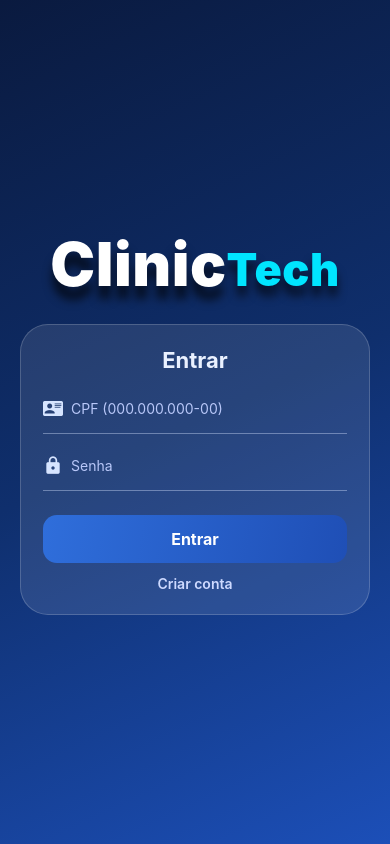
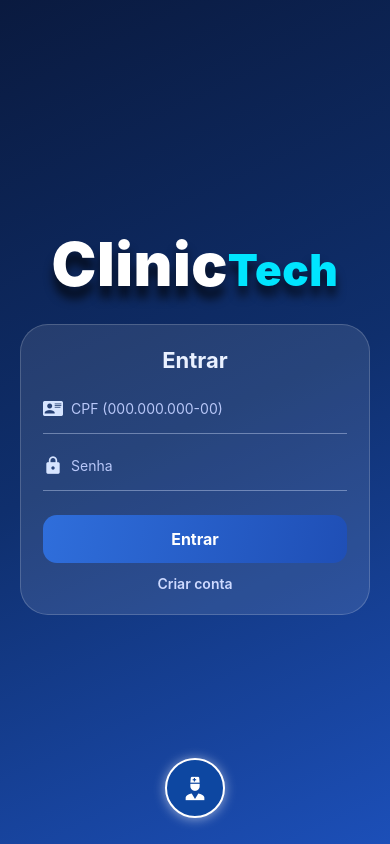
Before and after one commit to Livi4-GIT/Clinitech---Engenharia-de-Software, a React Native app in the folder apps/mobile/: screen / in a window 390 px wide. Built offline with nearby package versions, Linux system fonts and the light colour scheme.

Commit message:
Feito botão para ir para área de login do médico

```diff
--- a/apps/mobile/App.js
+++ b/apps/mobile/App.js
@@ -3,6 +3,7 @@ import { StatusBar } from "expo-status-bar";
 import { StyleSheet, View, Text, Pressable, Alert } from "react-native";
 import LoginUsuario from "./components/LoginUsuario";
 import CadastroUsuario from "./components/CadastroUsuario";
+import LoginMedico from "./components/LoginMedico";
 
 export default function App() {
   const [screen, setScreen] = useState("login");
@@ -22,6 +23,7 @@ export default function App() {
       {screen === "login" && (
         <LoginUsuario
           onGoCadastro={() => setScreen("cadastro")}
+          onGoLoginMedico={() => setScreen("loginMedico")}
           onLoginSuccess={handleLoginSuccess}
         />
       )}
@@ -37,6 +39,10 @@ export default function App() {
         </>
       )}
 
+      {screen === "loginMedico" && (
+        <LoginMedico onBack={() => setScreen("login")} />
+      )}
+
       <StatusBar style="light" />
     </View>
   );
--- /dev/null
+++ b/apps/mobile/components/LoginMedico.js
@@ -0,0 +1,41 @@
+import React from "react";
+import { View, Text, Pressable, StyleSheet, Platform, KeyboardAvoidingView } from "react-native";
+import { LinearGradient } from "expo-linear-gradient";
+
+export default function LoginMedico({ onBack }) {
+  return (
+    <LinearGradient colors={["#0a1a3f", "#0f2f6d", "#1c4fb8"]} start={{ x: 0, y: 0 }} end={{ x: 1, y: 1 }} style={{ flex: 1 }}>
+      <KeyboardAvoidingView behavior={Platform.OS === "ios" ? "padding" : undefined} style={{ flex: 1 }}>
+        <View style={styles.center}>
+          <Text style={styles.title}>Login Médico – teste</Text>
+          {onBack && (
+            <Pressable style={styles.backBtn} onPress={onBack}>
+              <Text style={styles.backTxt}>Voltar</Text>
+            </Pressable>
+          )}
+        </View>
+      </KeyboardAvoidingView>
+    </LinearGradient>
+  );
+}
+
+const styles = StyleSheet.create({
+  center: { flex: 1, alignItems: "center", justifyContent: "center", padding: 20 },
+  title: {
+    color: "#eaf1ff",
+    fontSize: 22,
+    fontWeight: "800",
+    textAlign: "center",
+    textShadowColor: "rgba(0,0,0,0.55)",
+    textShadowOffset: { width: 0, height: 3 },
+    textShadowRadius: 6,
+  },
+  backBtn: {
+    marginTop: 16,
+    backgroundColor: "rgba(47,110,219,0.9)",
+    paddingVertical: 10,
+    paddingHorizontal: 16,
+    borderRadius: 12,
+  },
+  backTxt: { color: "#fff", fontWeight: "700" },
+});
--- a/apps/mobile/components/LoginUsuario.js
+++ b/apps/mobile/components/LoginUsuario.js
@@ -48,8 +48,9 @@ export default class LoginUsuario extends React.Component {
     return (
       <LinearGradient colors={["#0a1a3f", "#0f2f6d", "#1c4fb8"]} start={{ x: 0, y: 0 }} end={{ x: 1, y: 1 }} style={{ flex: 1 }}>
         <KeyboardAvoidingView behavior={Platform.OS === "ios" ? "padding" : undefined} style={{ flex: 1 }}>
+          <View style={{ flex: 1 }}>
             <View style={styles.center}>
-            {/* Marca sem círculo */}
+              {/* Marca */}
               <View style={styles.brandWrap} accessible accessibilityRole="header" accessibilityLabel="ClinicTech">
                 <Text style={styles.brandName}>
                   <Text style={styles.brandClinic}>Clinic</Text>
@@ -98,6 +99,17 @@ export default class LoginUsuario extends React.Component {
                 </Pressable>
               </View>
             </View>
+
+            {/* Botão circular de jaleco (login médico) */}
+            <Pressable
+              onPress={() => this.props.onGoLoginMedico?.()}
+              style={styles.fabMedico}
+              accessibilityLabel="Entrar como médico"
+              accessibilityRole="button"
+            >
+              <MaterialCommunityIcons name="doctor" size={28} color="#fff" />
+            </Pressable>
+          </View>
         </KeyboardAvoidingView>
       </LinearGradient>
     );
@@ -107,6 +119,8 @@ export default class LoginUsuario extends React.Component {
 
 const ROYAL = "#2f6edb";
 const ACCENT = "#00E5FF";
+const STRONG = "#0D47A1";
+
 
 const styles = StyleSheet.create({
   center: { flex: 1, justifyContent: "center", padding: 20 },
@@ -116,25 +130,23 @@ const styles = StyleSheet.create({
     justifyContent: "center",
     marginBottom: 22,
   },
-  brandName: {
-    transform: [{ translateY: -2 }],
-  },
+  brandName: { transform: [{ translateY: -2 }] },
   brandClinic: {
     color: "#ffffff",
     fontSize: 60,
     fontWeight: "900",
     letterSpacing: 0.5,
     textShadowColor: "rgba(0,0,0,0.65)",
-    textShadowOffset: { width: 0, height: 13 },
+    textShadowOffset: { width: 0, height: 12 },
     textShadowRadius: 10,
   },
   brandTech: {
     color: ACCENT,
-    fontSize: 45,
+    fontSize: 44,
     fontWeight: "900",
     letterSpacing: 0.5,
     textShadowColor: "rgba(0,0,0,0.65)",
-    textShadowOffset: { width: 0, height:10 },
+    textShadowOffset: { width: 0, height: 10 },
     textShadowRadius: 10,
   },
 
@@ -162,4 +174,24 @@ const styles = StyleSheet.create({
   btnText: { color: "#fff", fontWeight: "700", fontSize: 16 },
 
   link: { color: "#cdd9ff", textAlign: "center", fontWeight: "600" },
+
+
+  fabMedico: {
+    position: "absolute",
+    bottom: 26,
+    alignSelf: "center",
+    width: 60,
+    height: 60,
+    borderRadius: 30,
+    backgroundColor: STRONG,
+    alignItems: "center",
+    justifyContent: "center",
+    shadowColor: "#ffffffa9",
+    shadowOpacity: 0.8,
+    shadowRadius: 12,
+    shadowOffset: { width: 0, height: 1 },
+    elevation: 10,
+    borderWidth:2 ,
+    borderColor: "#fff",
+  },
 });
```
Lines whose indentation alone changed are shown as unchanged.
